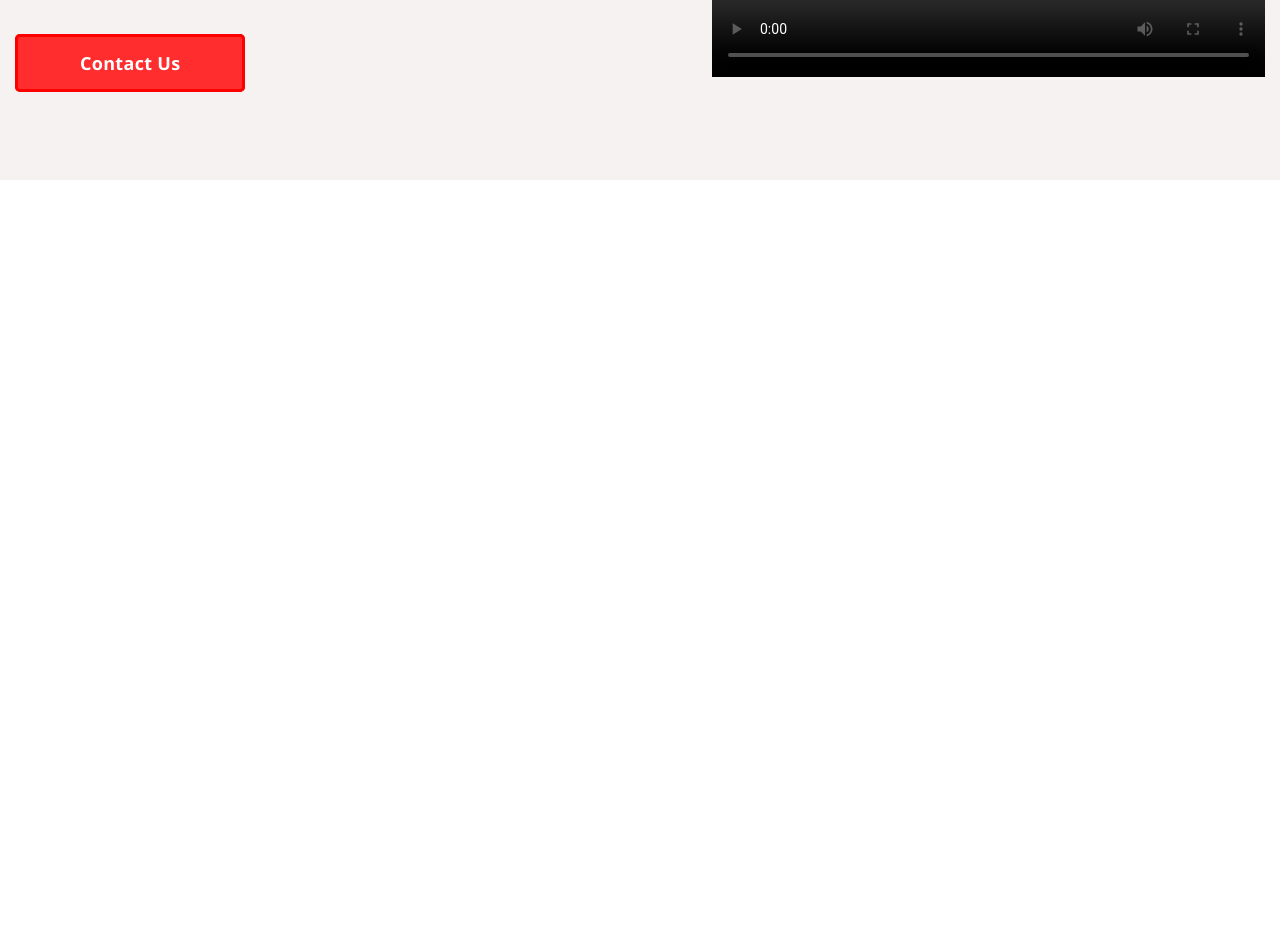
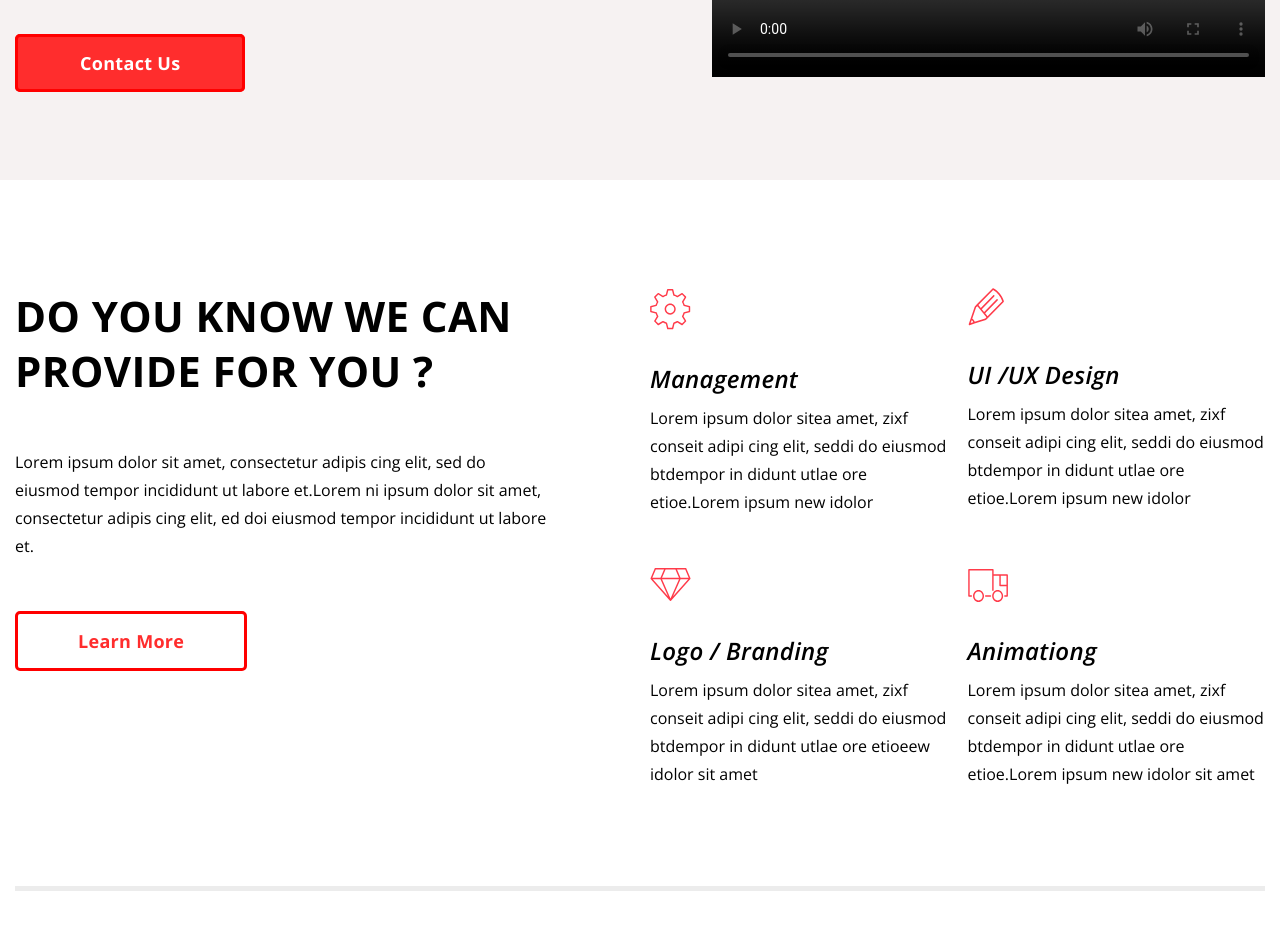
Before and after one commit to uls19/project_Agency, a plain HTML site: page index.html in a window 1280 px wide. Shown: the part 500-1430 px from the top of the page. Before the commit the page ends 800 px from the top, so only its background shows below. Drawn offline with nearby package versions, Linux system fonts and the light colour scheme; grey boxes are pictures that could not be loaded.

Commit message:
second_commit_project_domz

```diff
--- a/index.html
+++ b/index.html
@@ -42,7 +42,48 @@
         </section>
     </header>
 
-
+    <section class="service center">
+        <div class="service-box">
+            <div class="service__info">
+                <h2 class="title__info">do you know we can provide for you ?</h2>
+                <p class="service__text text">Lorem ipsum dolor sit amet, consectetur adipis cing elit, sed do
+                    eiusmod
+                    tempor
+                    incididunt ut labore et.Lorem ni ipsum dolor sit amet, consectetur adipis cing elit, ed doi
+                    eiusmod
+                    tempor incididunt ut labore et.</p>
+                <a href="#" class="service__button">Learn More</a>
+            </div>
+            <article class="service__article">
+                <img src="./img/managment.svg" alt="icon">
+                <h3 class="service__article-title">Management</h3>
+                <p class="text">Lorem ipsum dolor sitea amet, zixf conseit adipi cing elit, seddi
+                    do
+                    eiusmod btdempor in didunt utlae ore etioe.Lorem ipsum new idolor</p>
+            </article>
+            <article class="service__article">
+                <img src="./img/design.svg" alt="icon">
+                <h3 class="service__article-title">UI /UX Design</h3>
+                <p class="text">Lorem ipsum dolor sitea amet, zixf conseit adipi cing elit, seddi
+                    do
+                    eiusmod btdempor in didunt utlae ore etioe.Lorem ipsum new idolor </p>
+            </article>
+            <article class="service__article">
+                <img src="./img/logo.svg" alt="icon">
+                <h3 class="service__article-title">Logo / Branding</h3>
+                <p class="text">Lorem ipsum dolor sitea amet, zixf conseit adipi cing elit, seddi
+                    do
+                    eiusmod btdempor in didunt utlae ore etioeew idolor sit amet</p>
+            </article>
+            <article class="service__article">
+                <img src="./img/animation.svg" alt="icon">
+                <h3 class="service__article-title">Animationg</h3>
+                <p class="text">Lorem ipsum dolor sitea amet, zixf conseit adipi cing elit, seddi
+                    do
+                    eiusmod btdempor in didunt utlae ore etioe.Lorem ipsum new idolor sit amet</p>
+            </article>
+        </div>
+    </section>
 
     <script src="script.js"></script>
 
--- a/style.css
+++ b/style.css
@@ -205,3 +205,85 @@ a {
     height: 359px;
     width: 100%;
 }
+
+.service {
+    padding-top: 108px;
+
+    margin-bottom: 104px;
+}
+
+.service-box {
+    display: grid;
+    grid-template-columns: repeat(4, 1fr);
+    row-gap: 52px;
+    column-gap: 20px;
+    padding-bottom: 98px;
+    border-bottom: 5px solid #ECECEC;
+}
+
+@media screen and (max-width: 1240px) {
+    .service-box {
+        grid-template-columns: repeat(2, 1fr);
+        padding-left: 10px;
+        padding-right: 10px;
+    }
+}
+
+.service__info {
+    grid-column: span 2;
+    grid-row: span 2;
+    max-width: 538px;
+
+
+}
+.title__info {
+    font-style: normal;
+    font-weight: 700;
+    font-size: 42px;
+    line-height: 55px;
+    letter-spacing: 0.4px;
+    text-transform: uppercase;
+    color: #000000;
+
+}
+.service__text {
+    padding-top: 50px;
+    padding-bottom: 64px;
+}
+
+.service__button {
+    padding: 15px 60px;
+    background: rgba(0, 0, 0, 0.0001);
+    border: 3px solid #FF0000;
+    border-radius: 5px;
+    font-style: normal;
+    font-weight: 700;
+    font-size: 18px;
+    line-height: 34px;
+    letter-spacing: 0.3px;
+    color: #FF2D2D;
+    transition-duration: 0.3s;
+}
+
+.service__button:hover {
+    background: #FF2D2D;
+    color: #FFFFFF;
+}
+
+@media screen and (max-width: 768px) {
+    .service__article {
+        grid-column: span 2;
+    }
+}
+
+.service__article-title {
+    padding-top: 32px;
+    padding-bottom: 13px;
+    font-style: italic;
+    font-weight: 600;
+    font-size: 24px;
+    line-height: 24px;
+    letter-spacing: 0.3px;
+    color: #000000;
+
+}
```
